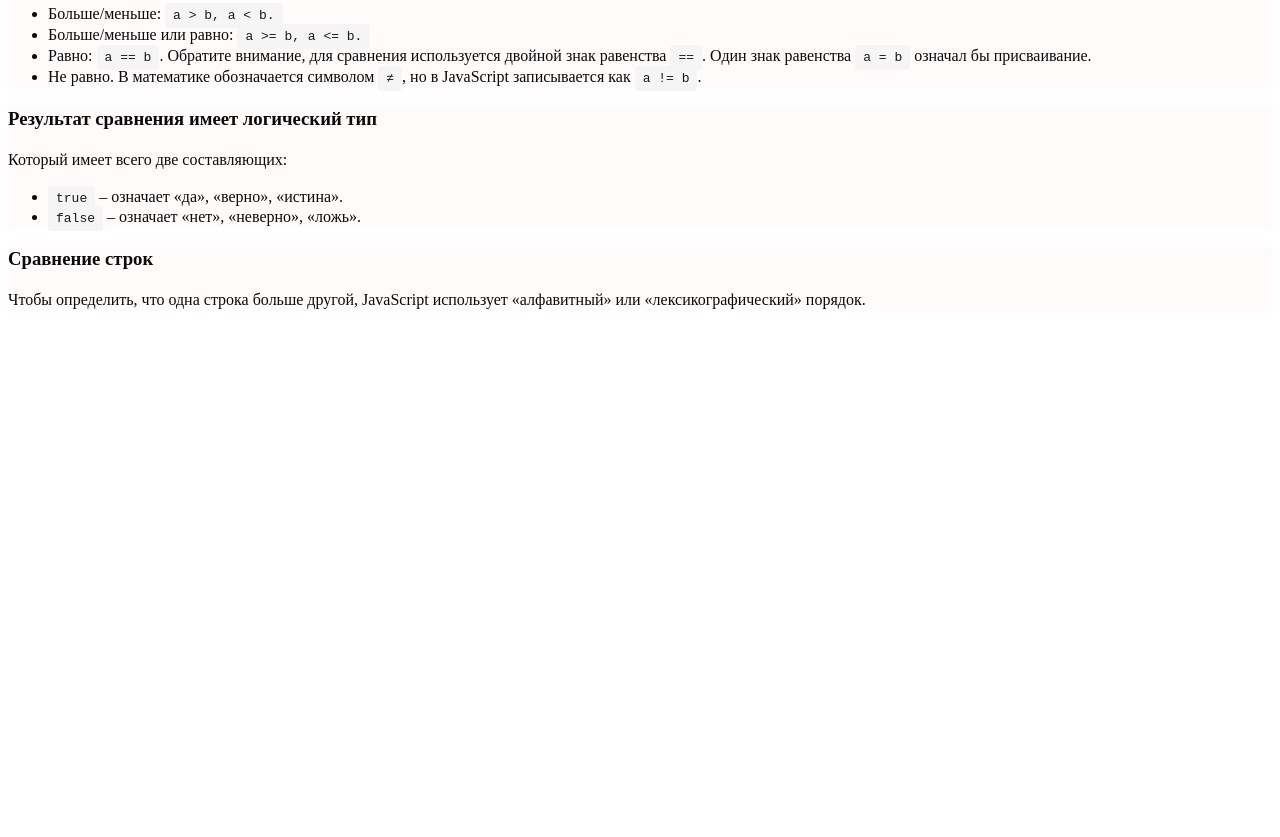
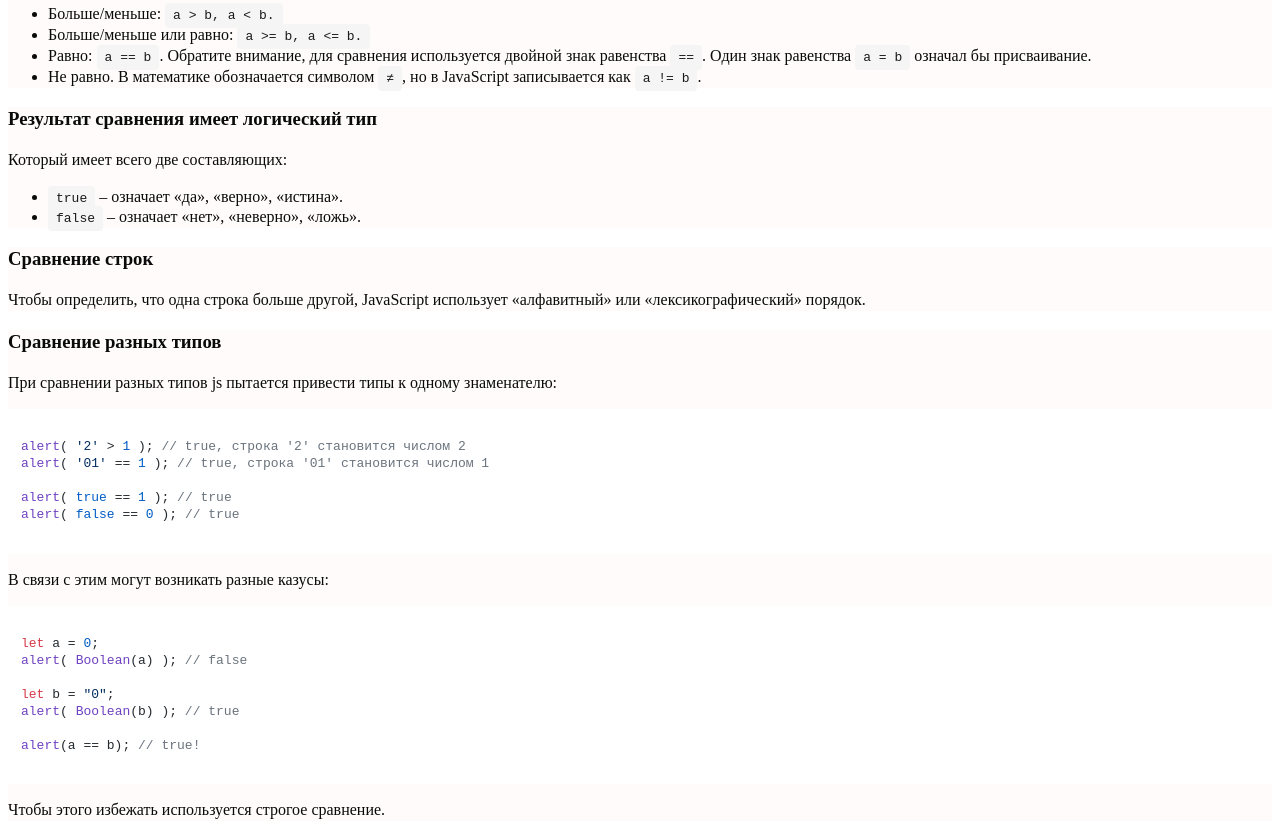
Before and after one commit to NikZha/conspectOfBasicsJs, a plain HTML site: page 2.Основы JavaScript/comparison.html in a window 1280 px wide. Shown: the part 320-1157 px from the top of the page. Before the commit the page ends 800 px from the top, so only its background shows below. Drawn offline with nearby package versions, Linux system fonts and the light colour scheme.

Commit message:
feat: topic comparetype

```diff
--- a/2.Основы JavaScript/comparison.html
+++ b/2.Основы JavaScript/comparison.html
@@ -52,6 +52,28 @@
         <p>Чтобы определить, что одна строка больше другой, JavaScript использует «алфавитный» или «лексикографический»
             порядок.</p>
     </div>
+    <div class="topic" id="comparetype">
+        <h3>Сравнение разных типов</h3>
+        <p>При сравнении разных типов js пытается привести типы к одному знаменателю:</p>
+        <pre><code class="language-js">
+alert( '2' > 1 ); // true, строка '2' становится числом 2
+alert( '01' == 1 ); // true, строка '01' становится числом 1
+
+alert( true == 1 ); // true
+alert( false == 0 ); // true
+        </code></pre>
+        <p>В связи с этим могут возникать разные казусы:</p>
+        <pre><code class="language-js">
+let a = 0;
+alert( Boolean(a) ); // false
+
+let b = "0";
+alert( Boolean(b) ); // true
+
+alert(a == b); // true!
+        </code></pre>
+        <p>Чтобы этого избежать используется строгое сравнение.</p>
+    </div>
 
 
 </body>
```
